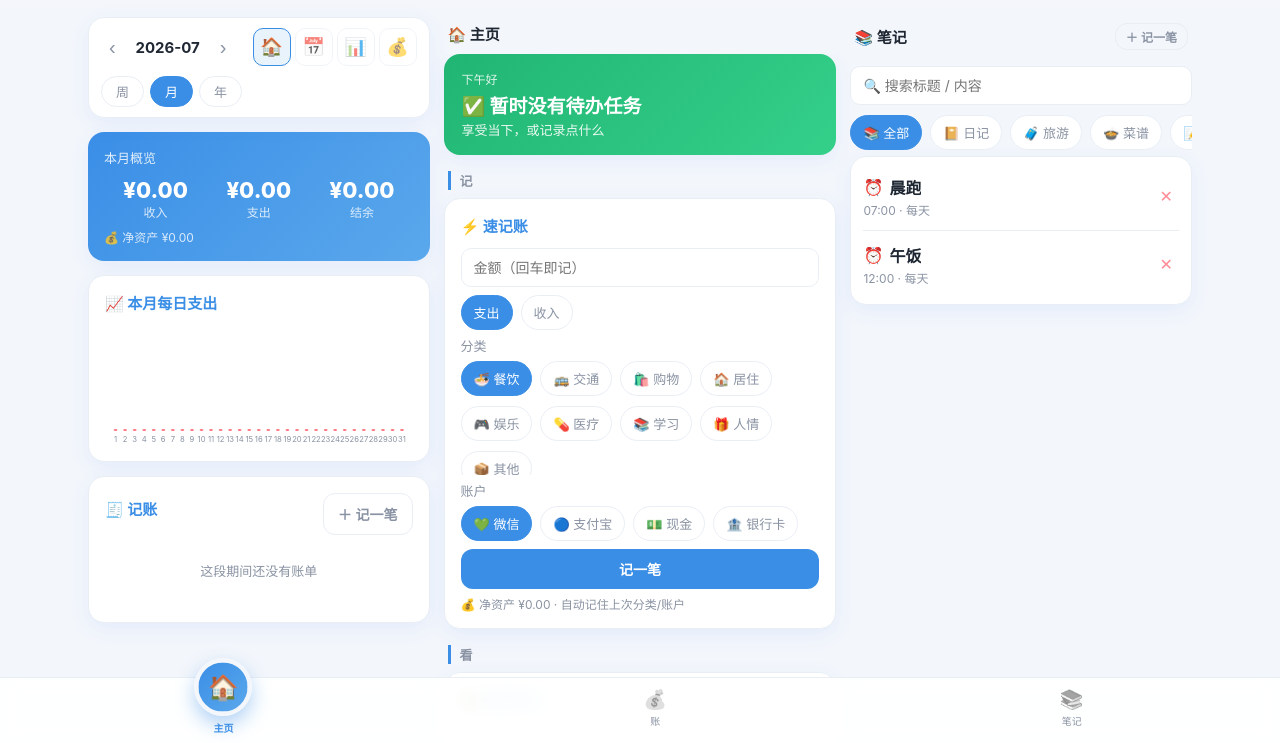
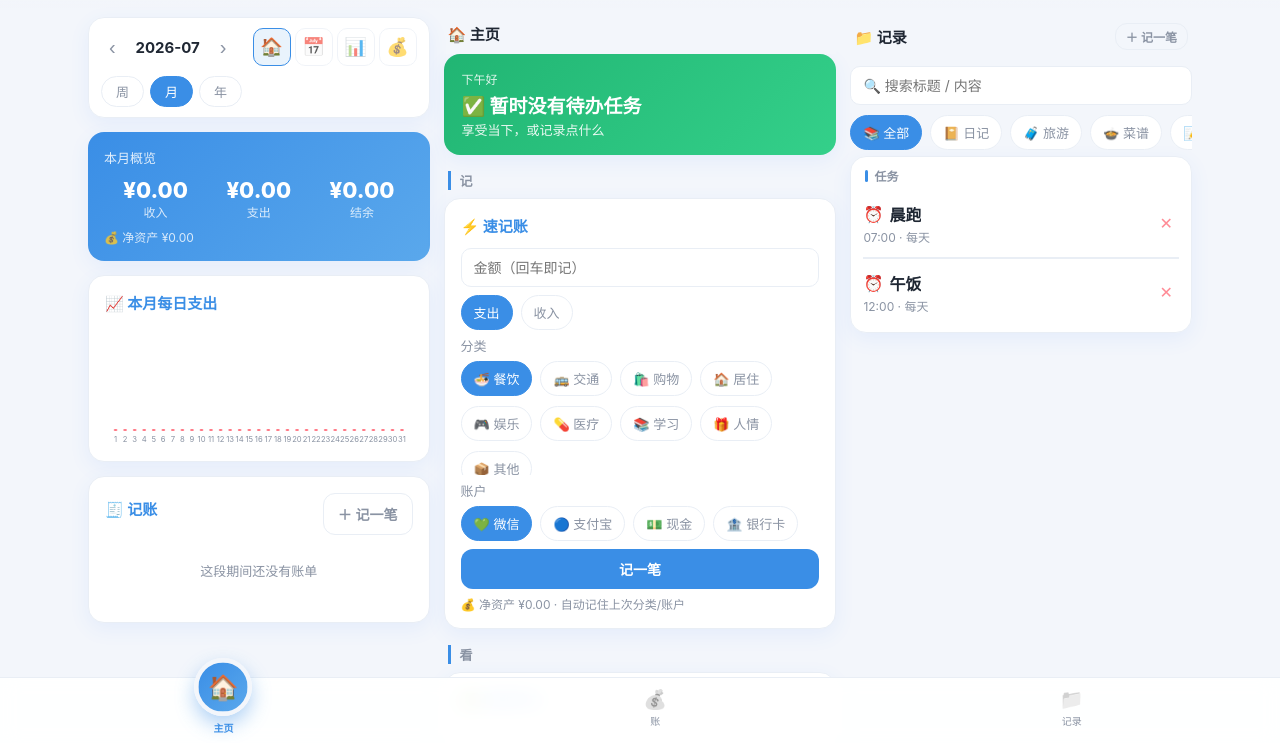
Before and after one commit to SakamotL/rikou, a plain HTML site: page index.html in a window 1280 px wide. Shown: the part 55-798 px from the top of the page. Drawn offline with Linux system fonts and the light colour scheme.

Commit message:
笔记 Tab 重构 P0：标签改「记录」+ 全部视图按「记录/任务」分组

```diff
--- a/app.js
+++ b/app.js
@@ -262,7 +262,7 @@ document.querySelectorAll('.tab').forEach(t => t.addEventListener('click', () =>
 const PANE_HEADS = {
   money: '',
   home: '<div class="pane-head"><span>🏠 主页</span></div>',
-  notes: '<div class="pane-head"><span>📚 笔记</span><button class="btn ghost sm" data-act="lib-choose">＋ 记一笔</button></div>'
+  notes: '<div class="pane-head"><span>📁 记录</span><button class="btn ghost sm" data-act="lib-choose">＋ 记一笔</button></div>'
 };
 /* 只刷新某一栏（桌面下避免整页重绘，保留滚动与焦点） */
 function renderPane(which) {
@@ -296,7 +296,7 @@ function render() {
   document.getElementById('todayLabel').textContent = new Date().toLocaleDateString('zh-CN', { month: 'long', day: 'numeric', weekday: 'long' });
   const brandEl = document.getElementById('brandEl');
   if (brandEl) {
-    const L = { today: '主页', money: '账', notes: '笔记', me: '设置' };
+    const L = { today: '主页', money: '账', notes: '记录', me: '设置' };
     brandEl.textContent = (window.innerWidth >= 760 || view === 'today') ? '日课' : (L[view] || '日课');
   }
   document.querySelectorAll('.tab').forEach(t => {
@@ -647,12 +647,29 @@ function contentItems() {
 function notesHTML() {
   const items = contentItems();
   const q = libSearch.trim().toLowerCase();
-  let list = items.filter(it => libType === 'all' || it.type === libType);
-  if (q) list = list.filter(it => (it.title + ' ' + it.sub).toLowerCase().includes(q));
-  list.sort((a, b) => (b.date || '').localeCompare(a.date || ''));
+  const filtered = items.filter(it =>
+    (libType === 'all' || it.type === libType) &&
+    (!q || (it.title + ' ' + it.sub).toLowerCase().includes(q))
+  );
+  filtered.sort((a, b) => (b.date || '').localeCompare(a.date || ''));
 
   const chips = [{ id: 'all', name: '全部', icon: '📚' }].concat(CONTENT_TYPES).map(tp => `<span class="chip ${libType === tp.id ? 'on' : ''}" data-act="lib-filter" data-t="${tp.id}">${tp.icon} ${tp.name}</span>`).join('');
-  const listHTML = list.length ? list.map(it => `<div class="item lib-item" data-act="lib-open" data-type="${it.type}" data-id="${it.id}"><div style="flex:1;min-width:0"><div class="title" style="display:flex;gap:6px;align-items:center"><span>${it.icon}</span><span style="overflow:hidden;text-overflow:ellipsis;white-space:nowrap">${esc(it.title)}</span></div><div class="sub">${esc(it.sub)}</div></div><button class="icon-btn del" data-act="lib-del" data-type="${it.type}" data-id="${it.id}">✕</button></div>`).join('') : emptyHTML(libType === 'all' ? '记录库还是空的，点右下角 ＋ 记一笔' : '该分类暂无记录');
+
+  let listHTML;
+  if (libType === 'all') {
+    const groups = [
+      { title: '记录', types: ['diary', 'travel', 'recipe', 'note', 'media'] },
+      { title: '任务', types: ['todo', 'reminder'] }
+    ];
+    listHTML = groups.map(g => {
+      const gi = filtered.filter(it => g.types.includes(it.type));
+      if (!gi.length) return '';
+      return `<div class="lib-sec"><div class="lib-sec-title">${g.title}</div>${gi.map(it => `<div class="item lib-item" data-act="lib-open" data-type="${it.type}" data-id="${it.id}"><div style="flex:1;min-width:0"><div class="title" style="display:flex;gap:6px;align-items:center"><span>${it.icon}</span><span style="overflow:hidden;text-overflow:ellipsis;white-space:nowrap">${esc(it.title)}</span></div><div class="sub">${esc(it.sub)}</div></div><button class="icon-btn del" data-act="lib-del" data-type="${it.type}" data-id="${it.id}">✕</button></div>`).join('')}</div>`;
+    }).join('');
+    if (!listHTML) listHTML = emptyHTML('记录库还是空的，点右下角 ＋ 记一笔');
+  } else {
+    listHTML = filtered.length ? filtered.map(it => `<div class="item lib-item" data-act="lib-open" data-type="${it.type}" data-id="${it.id}"><div style="flex:1;min-width:0"><div class="title" style="display:flex;gap:6px;align-items:center"><span>${it.icon}</span><span style="overflow:hidden;text-overflow:ellipsis;white-space:nowrap">${esc(it.title)}</span></div><div class="sub">${esc(it.sub)}</div></div><button class="icon-btn del" data-act="lib-del" data-type="${it.type}" data-id="${it.id}">✕</button></div>`).join('') : emptyHTML('该分类暂无记录');
+  }
 
   return `
     <div class="search-row"><input class="search" id="lib-search" placeholder="🔍 搜索标题 / 内容" value="${esc(libSearch)}" /></div>
@@ -697,7 +714,7 @@ function renderMe() {
     </div>
     <div class="card">
       <h3>📜 关于「日课」</h3>
-      <p class="muted small" style="line-height:1.7">日课，是把你散在日历、待办、笔记里的事，收进一个完全属于你的生活中枢。今天感知时间、账看财富结构、笔记存一切、我管设置。长期主义不是坚持做大事，而是把小事，做很久。</p>
+      <p class="muted small" style="line-height:1.7">日课，是把你散在日历、待办、记录里的事，收进一个完全属于你的生活中枢。今天感知时间、账看财富结构、记录存一切、我管设置。长期主义不是坚持做大事，而是把小事，做很久。</p>
     </div>`;
 }
 
--- a/index.html
+++ b/index.html
@@ -20,7 +20,7 @@
   <nav class="tabbar">
     <button class="tab" data-view="today"><span>🏠</span><label>主页</label></button>
     <button class="tab" data-view="money"><span>💰</span><label>账</label></button>
-    <button class="tab" data-view="notes"><span>📚</span><label>笔记</label></button>
+    <button class="tab" data-view="notes"><span>📁</span><label>记录</label></button>
   </nav>
 
   <!-- 底部弹层：新增 / 编辑 / 详情 -->
--- a/styles.css
+++ b/styles.css
@@ -247,6 +247,11 @@ input:focus, select:focus, textarea:focus { outline: 2px solid var(--accent-soft
 .lib-chips { display: flex; gap: 8px; overflow-x: auto; padding: 2px 0 6px; -webkit-overflow-scrolling: touch; }
 .lib-chips .chip { white-space: nowrap; flex: 0 0 auto; }
 .lib-item { cursor: pointer; }
+.lib-sec { margin-top: 12px; }
+.lib-sec:first-child { margin-top: 0; }
+.lib-sec-title { font-size: 12px; color: var(--muted); font-weight: 600; padding: 4px 2px 6px; display: flex; align-items: center; gap: 6px; }
+.lib-sec-title::before { content: ''; width: 3px; height: 12px; border-radius: 2px; background: var(--accent); display: inline-block; }
+.lib-sec .lib-item + .lib-item { border-top: 1px solid var(--line); }
 .price-tag { font-weight: 800; color: var(--accent); }
 .trend-up { color: var(--red); font-weight: 700; }   /* 涨价（红） */
 .trend-down { color: var(--green); font-weight: 700; } /* 降价（绿） */
```
